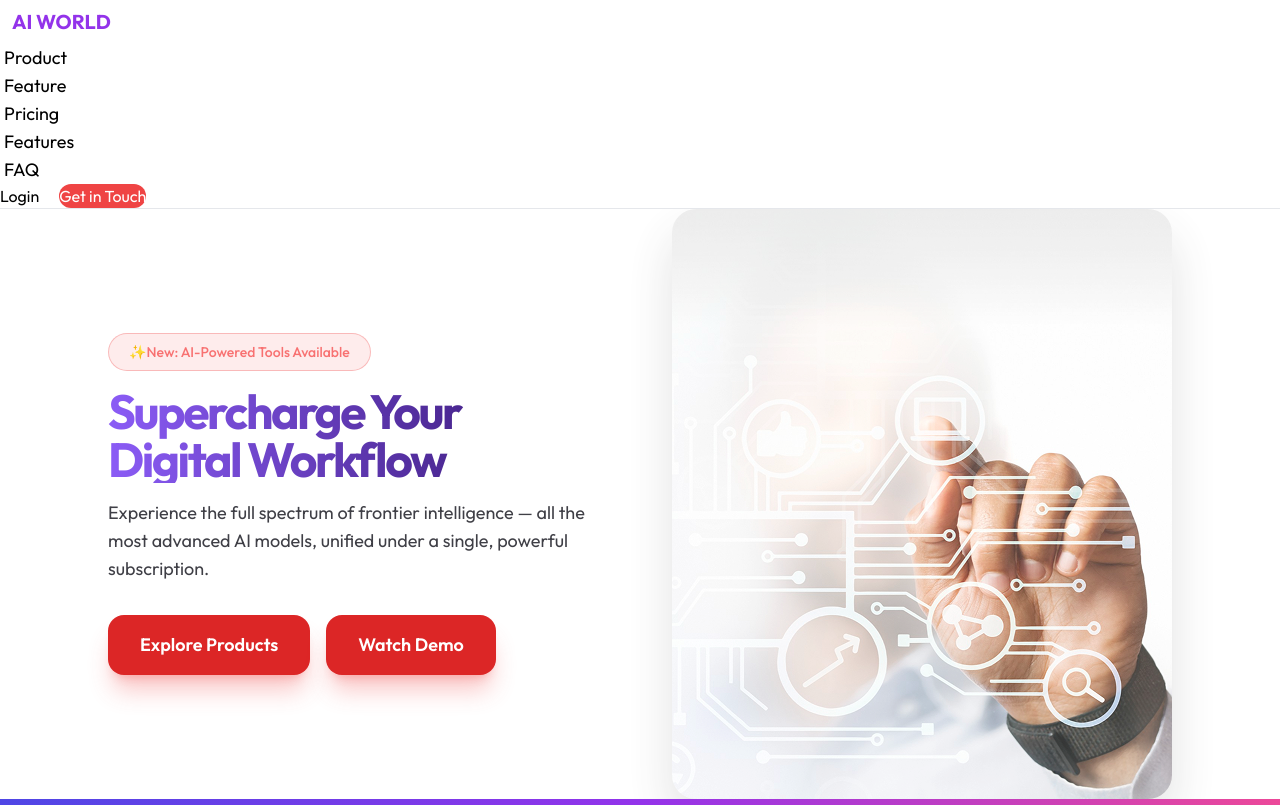
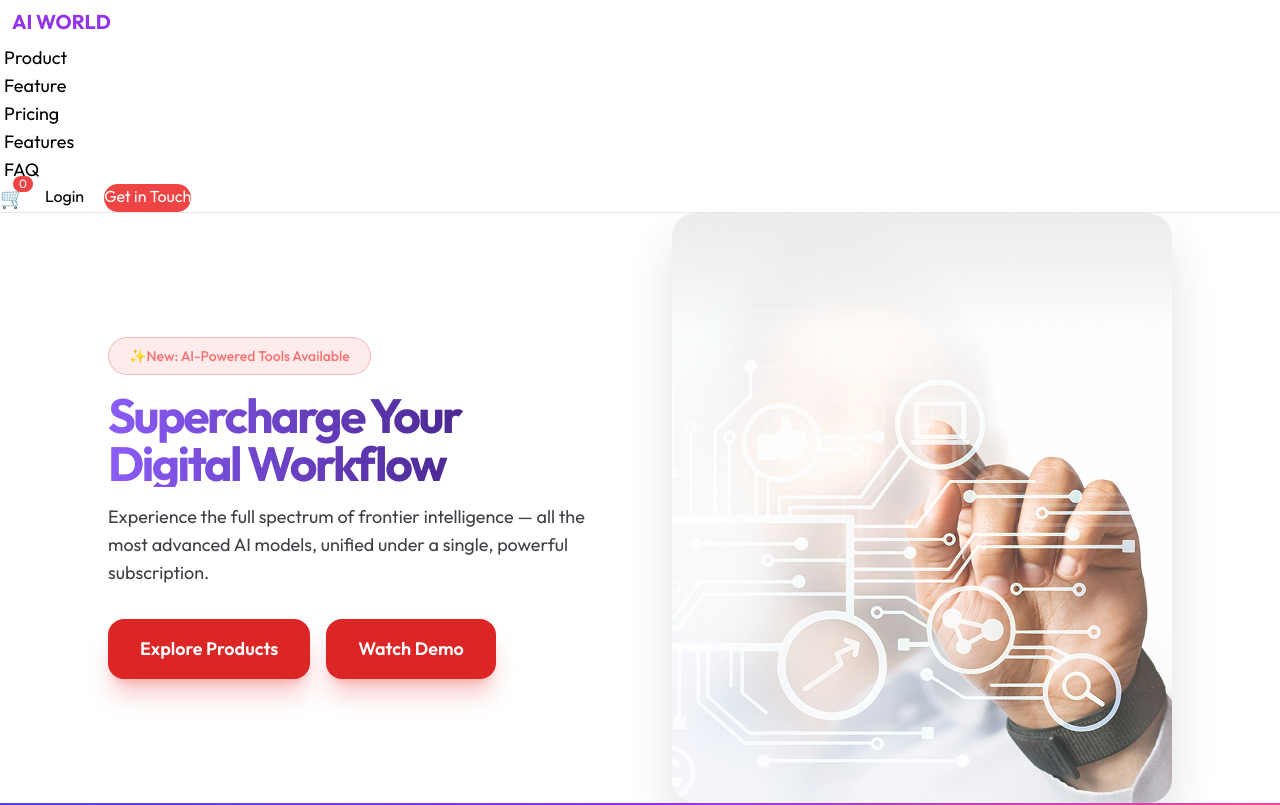
Before and after one commit to Imran-Nayem/React-Project, a React (Vite) app: page / in a window 1280 px wide. Shown: the top 805 px of the page. Built offline with nearby package versions, Linux system fonts and the light colour scheme.

Commit message:
add navbar CartCount

```diff
--- /dev/null
+++ b/src/App.css
@@ -0,0 +1,5 @@
+* {
+  margin: 0;
+  padding: 0;
+  box-sizing: border-box;
+}
--- a/src/App.jsx
+++ b/src/App.jsx
@@ -24,7 +24,7 @@ function App() {
   return (
 
       <>
-      <NavBar/>
+      <NavBar  cartCount={carts.length}/>
       <Banner/>
       <StatsSection/>
      <div className="text-center mt-10 mb 10">
--- a/src/component/Navbar.jsx
+++ b/src/component/Navbar.jsx
@@ -1,4 +1,4 @@
-const NavBar = () => {
+const NavBar = ({ cartCount }) => {
   return (
     <div className="navbar border-b max-w-7xl mx-auto">
       <div className="navbar-start">
@@ -8,7 +8,7 @@ const NavBar = () => {
           </p>
         </div>
       </div>
-      <div className="navbar-center  md:flex">
+      <div className="navbar-center hidden md:flex">
         {/* ekhane majhe hidden boshbe case:responsive */}
         <ul className="menu menu-horizontal gap-10 px-1 text-lg">
           <li>
@@ -28,7 +28,14 @@ const NavBar = () => {
           </li>
         </ul>
       </div>
+
       <div className="navbar-end gap-5 flex">
+         <div className="relative cursor-pointer hover:scale-110 transition">
+          <span className="text-xl"> 🛒 </span>
+          <span className="absolute -top-2 -right-2 bg-red-500 text-white text-xs px-1.5 rounded-full">
+            {cartCount}
+          </span>
+        </div>
         <a>Login</a>
         <a className="btn bg-red-500 rounded-full text-white">Get in Touch</a>
 
```
Also changed, not shown: 1 other file (tests, documents, lock files or other folders).
